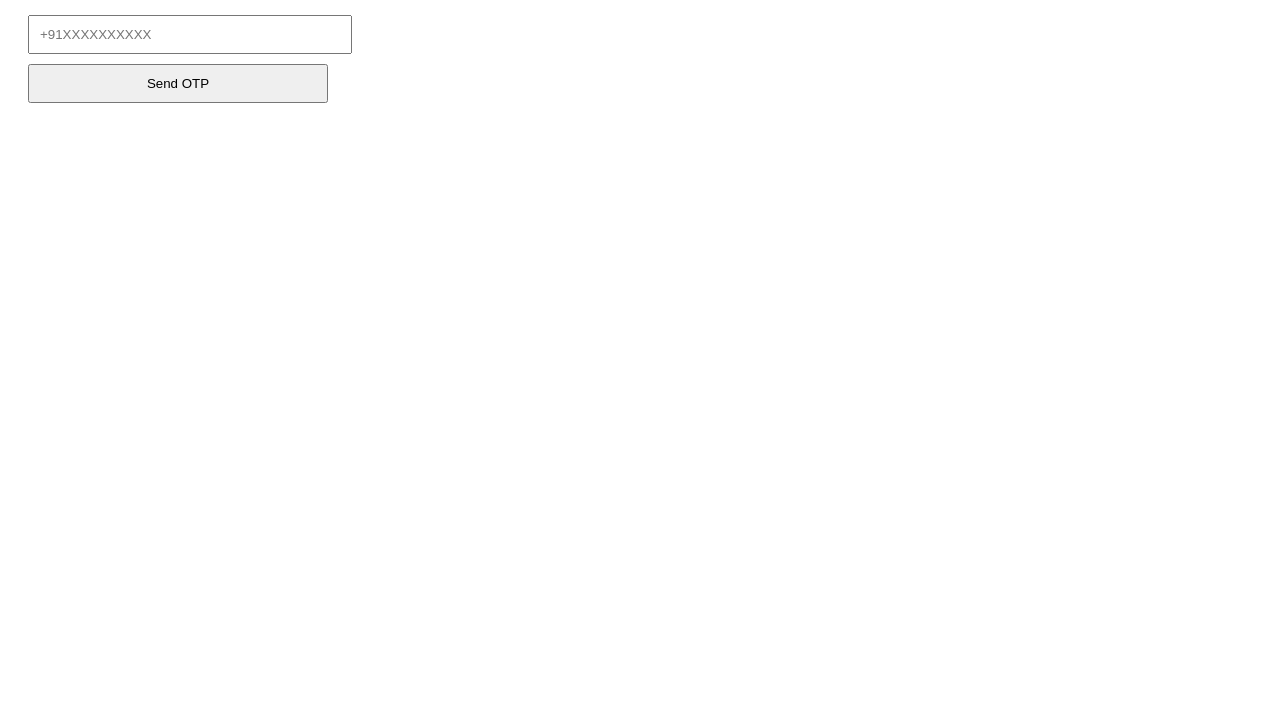
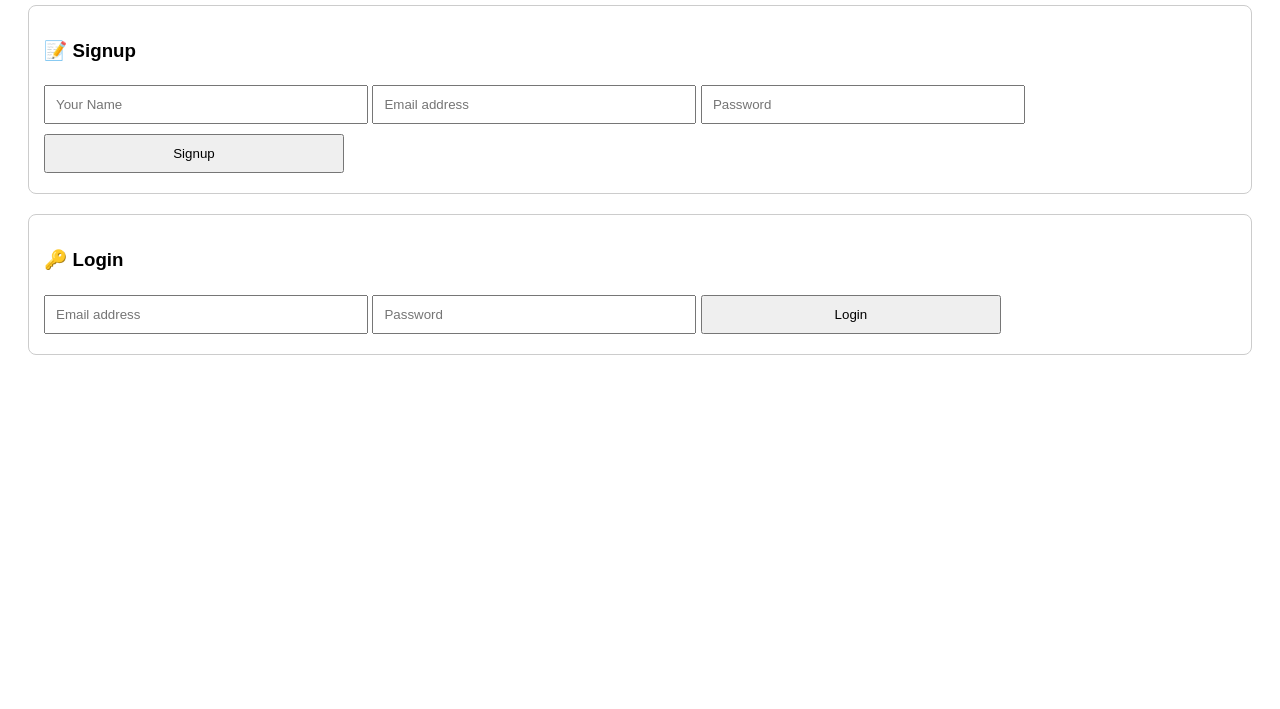
Before and after one commit to estor8374/Chat-app, a plain HTML site: page login.html in a window 1280 px wide. Shown: the part 91-800 px from the top of the page. Drawn offline with Linux system fonts and the light colour scheme.

Commit message:
Update login.html

```diff
--- a/login.html
+++ b/login.html
@@ -1,26 +1,34 @@
 <!DOCTYPE html>
 <html>
 <head>
-  <title>Login with Phone</title>
+  <title>Email Login & Signup</title>
   <style>
     body { font-family: Arial; padding: 20px; }
-    input, button { padding: 10px; width: 300px; margin-top: 10px; }
+    input, button { padding: 10px; width: 100%; max-width: 300px; margin: 5px 0; }
+    .section { border: 1px solid #ccc; padding: 15px; margin-top: 20px; border-radius: 8px; }
   </style>
 </head>
 <body>
-  <h2>📱 Phone Login</h2>
-  <div id="step1">
-    <input type="text" id="phone" placeholder="+91XXXXXXXXXX" />
-    <div id="recaptcha-container"></div>
-    <button onclick="sendOTP()">Send OTP</button>
+  <h2>🔐 Email Login & Signup</h2>
+
+  <!-- Signup Section -->
+  <div class="section">
+    <h3>📝 Signup</h3>
+    <input type="text" id="signup-name" placeholder="Your Name" />
+    <input type="email" id="signup-email" placeholder="Email address" />
+    <input type="password" id="signup-password" placeholder="Password" />
+    <button onclick="signupUser()">Signup</button>
   </div>
 
-  <div id="step2" style="display:none;">
-    <input type="text" id="otp" placeholder="Enter OTP" />
-    <button onclick="verifyOTP()">Verify OTP</button>
+  <!-- Login Section -->
+  <div class="section">
+    <h3>🔑 Login</h3>
+    <input type="email" id="login-email" placeholder="Email address" />
+    <input type="password" id="login-password" placeholder="Password" />
+    <button onclick="loginUser()">Login</button>
   </div>
 
-  <!-- Firebase SDKs -->
+  <!-- Firebase SDK -->
   <script src="https://www.gstatic.com/firebasejs/8.10.0/firebase-app.js"></script>
   <script src="https://www.gstatic.com/firebasejs/8.10.0/firebase-auth.js"></script>
   <script src="https://www.gstatic.com/firebasejs/8.10.0/firebase-database.js"></script>
@@ -37,50 +45,64 @@
     };
     firebase.initializeApp(firebaseConfig);
 
-    let confirmationResult;
+    function signupUser() {
+      const name = document.getElementById("signup-name").value.trim();
+      const email = document.getElementById("signup-email").value.trim();
+      const password = document.getElementById("signup-password").value.trim();
 
-    window.onload = () => {
-      window.recaptchaVerifier = new firebase.auth.RecaptchaVerifier('recaptcha-container', {
-        size: 'normal',
-        callback: (response) => { console.log("reCAPTCHA verified"); }
-      });
-      recaptchaVerifier.render();
-    };
-
-    function sendOTP() {
-      const phoneNumber = document.getElementById('phone').value.trim();
-      if (!phoneNumber.startsWith('+')) {
-        alert("Use full number with country code, like +91...");
+      if (!name || !email || !password) {
+        alert("Please fill all fields.");
         return;
       }
 
-      firebase.auth().signInWithPhoneNumber(phoneNumber, window.recaptchaVerifier)
-        .then((result) => {
-          confirmationResult = result;
-          document.getElementById('step1').style.display = "none";
-          document.getElementById('step2').style.display = "block";
+      firebase.auth().createUserWithEmailAndPassword(email, password)
+        .then(userCredential => {
+          const user = userCredential.user;
+          // Save name + email to Realtime Database
+          firebase.database().ref("users/" + user.uid).set({
+            name: name,
+            email: email
+          });
+          // Save in localStorage
+          localStorage.setItem("chat_uid", user.uid);
+          localStorage.setItem("chat_name", name);
+          localStorage.setItem("chat_email", email);
+
+          window.location.href = "friendlist.html";
         })
-        .catch((error) => {
-          alert("OTP send failed: " + error.message);
+        .catch(error => {
+          alert("Signup Error: " + error.message);
         });
     }
 
-    function verifyOTP() {
-      const otpCode = document.getElementById('otp').value.trim();
-      confirmationResult.confirm(otpCode).then((result) => {
-        const user = result.user;
-        localStorage.setItem("chat_uid", user.uid);
-        localStorage.setItem("chat_phone", user.phoneNumber);
+    function loginUser() {
+      const email = document.getElementById("login-email").value.trim();
+      const password = document.getElementById("login-password").value.trim();
 
-        // Save to Firebase DB
-        firebase.database().ref("users/" + user.uid).set({
-          phone: user.phoneNumber
+      if (!email || !password) {
+        alert("Please enter email and password.");
+        return;
+      }
+
+      firebase.auth().signInWithEmailAndPassword(email, password)
+        .then(userCredential => {
+          const user = userCredential.user;
+          // Load user name from DB
+          firebase.database().ref("users/" + user.uid).once("value", snapshot => {
+            const data = snapshot.val();
+            if (data) {
+              localStorage.setItem("chat_uid", user.uid);
+              localStorage.setItem("chat_name", data.name);
+              localStorage.setItem("chat_email", data.email);
+              window.location.href = "friendlist.html";
+            } else {
+              alert("User data not found.");
+            }
+          });
+        })
+        .catch(error => {
+          alert("Login Error: " + error.message);
         });
-
-        window.location.href = "friendlist.html"; // Next Step
-      }).catch((error) => {
-        alert("Incorrect OTP");
-      });
     }
   </script>
 </body>
```
